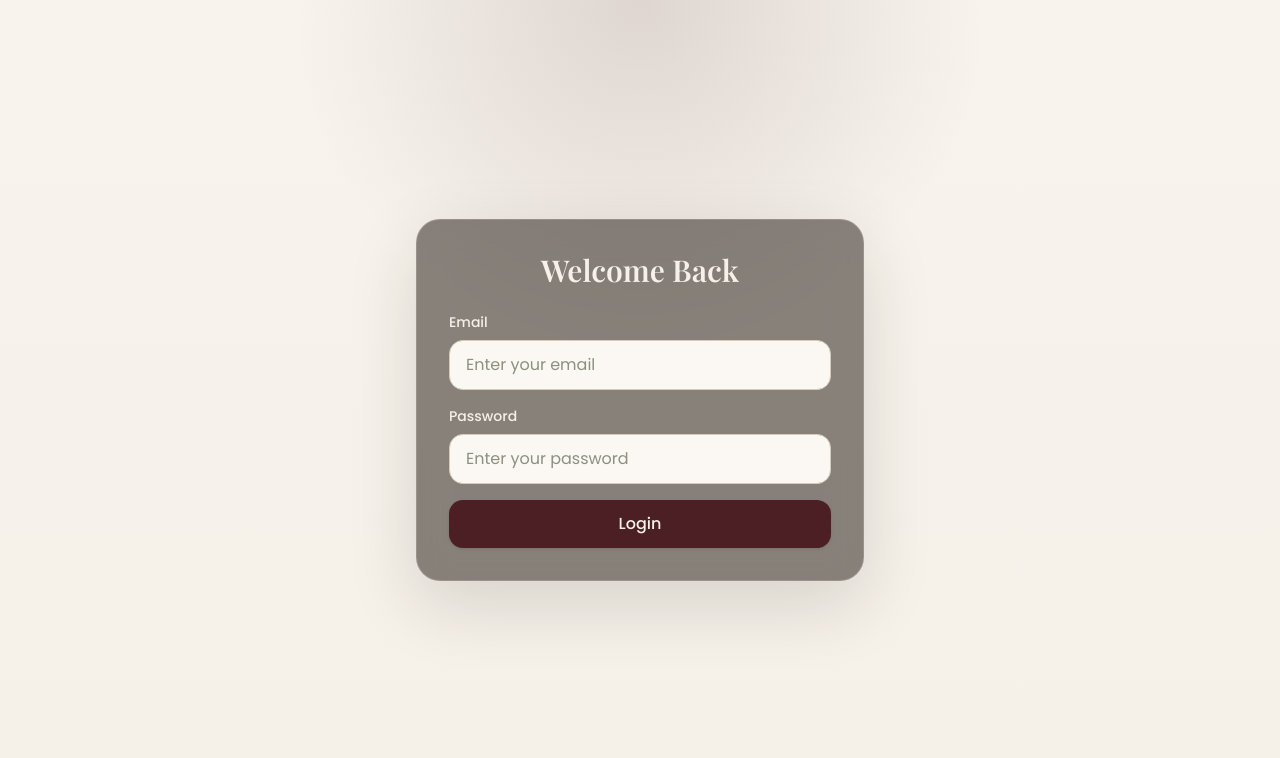
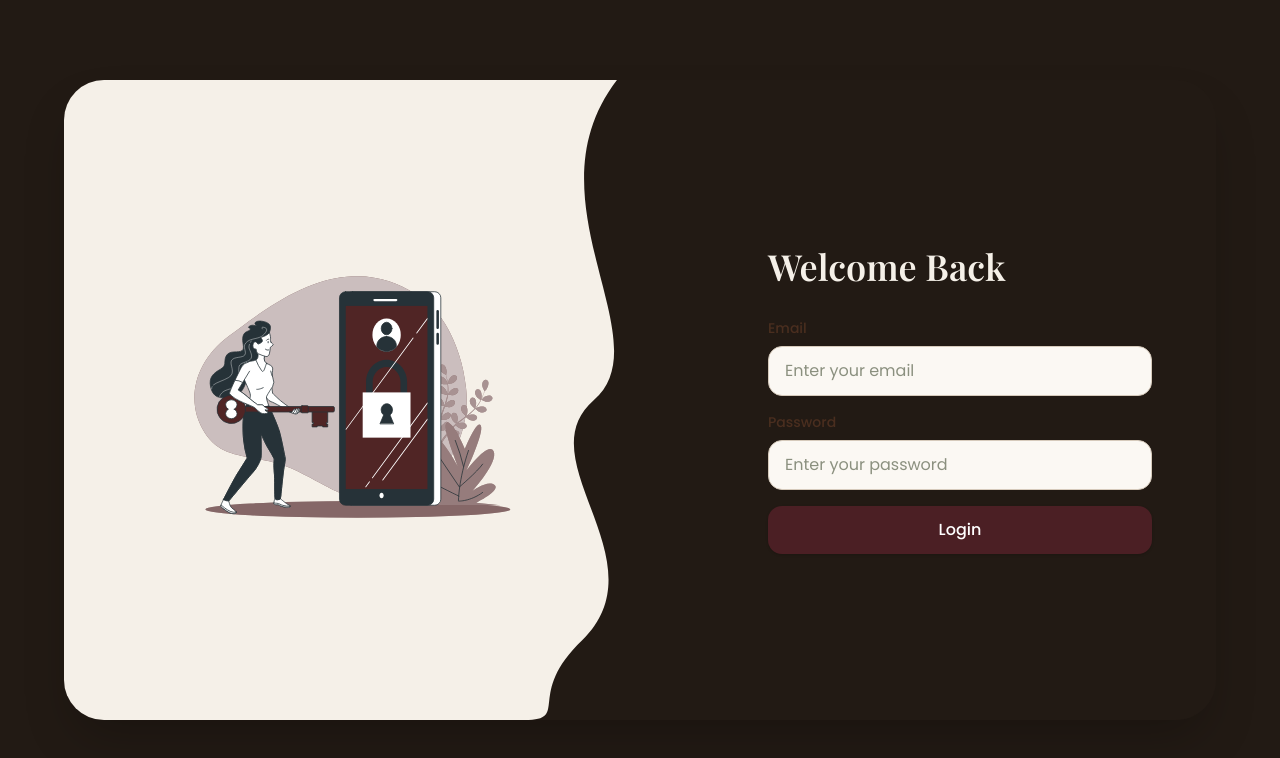
Before and after one commit to Tehzeeb07/Storiax, a React (Vite) app: page /login in a window 1280 px wide. Shown: the top 758 px of the page. Built offline with nearby package versions, Linux system fonts and the light colour scheme.

Commit message:
Register page updated

```diff
--- a/src/layouts/AuthLayout.jsx
+++ b/src/layouts/AuthLayout.jsx
@@ -1,12 +1,45 @@
+import resetImg from '../assets/Login-bro.svg'
 function AuthLayout({ title, children }) {
   return (
-    <div className="min-h-screen flex items-center justify-center p-6 bg-[radial-gradient(circle_at_top,_rgba(106,74,80,0.18),_transparent_34%),linear-gradient(180deg,_#F8F4ED_0%,_#F5F0E8_100%)]">
-      <div className="w-full max-w-md rounded-3xl p-8 theme-panel">
-        <h1 className="text-3xl font-bold text-center text-[#221A14] mb-6">
-          {title}
-        </h1>
+    <div className="min-h-screen flex items-center justify-center p-4 md:p-8 bg-[#221A14]">
+      <div className="relative w-full max-w-6xl h-[640px] rounded-[2.5rem] overflow-hidden shadow-2xl flex">
 
-        {children}
+        {/* Dark base layer (right side content sits on this) */}
+        <div className="absolute inset-0 bg-[#221A14]" />
+
+        {/* Wavy cream shape (left side) */}
+        <svg
+          className="absolute inset-0 h-full w-full"
+          viewBox="0 0 1000 640"
+          preserveAspectRatio="none"
+          aria-hidden="true"
+        >
+          <path
+            d="M0,0 H480 C400,120 520,260 460,320 C400,380 520,480 450,560 C400,615 440,640 400,640 H0 Z"
+            fill="#F5F0E8"
+          />
+        </svg>
+
+        {/* Left content — illustration */}
+        <div className="relative z-10 hidden md:flex md:w-1/2 items-center justify-center p-12">
+          <img
+            src={resetImg}
+            alt=""
+            aria-hidden="true"
+            className="w-full max-w-sm select-none pointer-events-none"
+          />
+        </div>
+
+        {/* Right content — form */}
+        <div className="relative z-10 flex-1 flex items-center justify-center p-8 md:pl-24">
+          <div className="w-full max-w-sm">
+            <h1 className="text-3xl md:text-4xl font-bold text-[#F5F0E8] mb-8">
+              {title}
+            </h1>
+
+            {children}
+          </div>
+        </div>
       </div>
     </div>
   );
```
Also changed, not shown: src/assets/Login-bro.svg (added).
